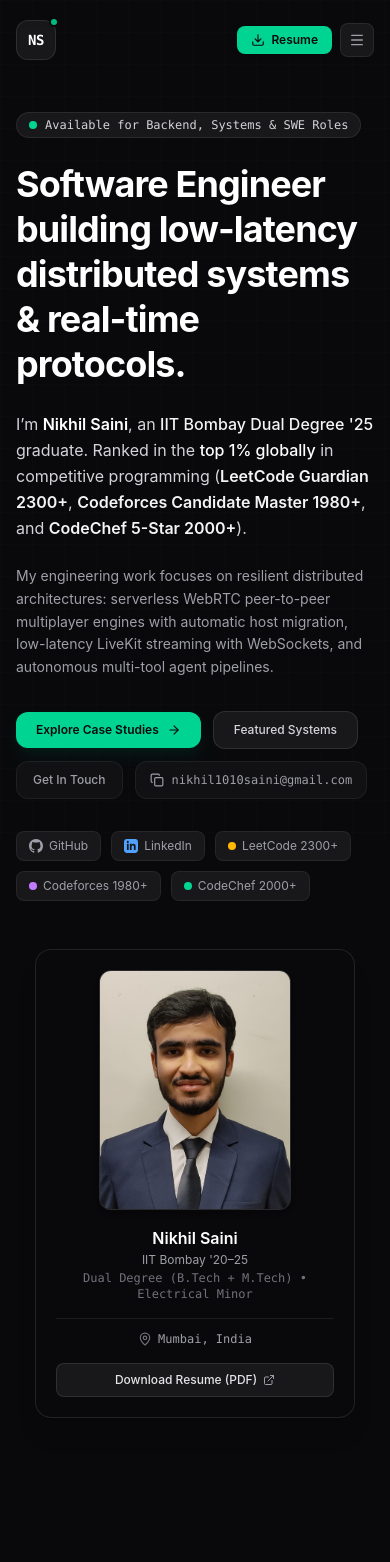
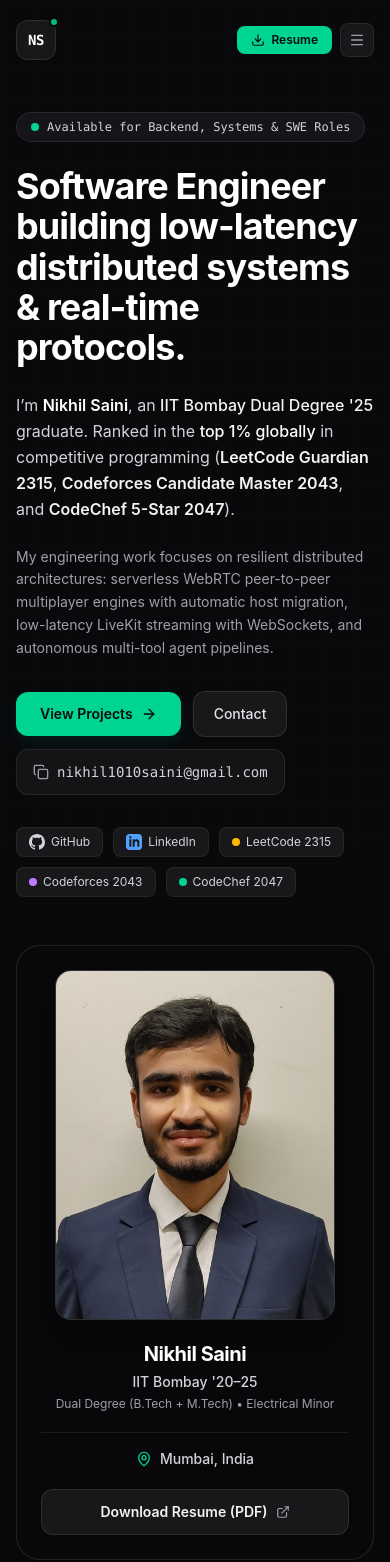
Before and after one commit to NikhilSaini09/portfolio, a Next.js app: page / in a window 390 px wide. Shown: the top 1562 px of the page. Built offline with nearby package versions, Linux system fonts and the light colour scheme.

Commit message:
fix: ui irregularities

```diff
--- a/src/app/projects/[slug]/page.tsx
+++ b/src/app/projects/[slug]/page.tsx
@@ -111,8 +111,8 @@ async function CaseStudyContent({
             {project.period}
           </span>
           {project.featured && (
-            <span className="text-xs font-mono text-cyan-400 bg-cyan-950/50 border border-cyan-500/20 px-2 py-0.5 rounded">
-              Featured Case Study
+            <span className="text-xs font-mono text-emerald-400 bg-emerald-950/50 border border-emerald-500/20 px-2 py-0.5 rounded">
+              Featured Project
             </span>
           )}
         </div>
--- a/src/app/projects/page.tsx
+++ b/src/app/projects/page.tsx
@@ -60,20 +60,20 @@ export default function ProjectsDirectoryPage() {
               Home
             </Link>
             <ChevronRight className="w-3.5 h-3.5 text-zinc-600" />
-            <span className="text-zinc-200">Projects Directory</span>
+            <span className="text-zinc-200">Projects</span>
           </div>
 
           {/* Section Header */}
           <div className="max-w-3xl mb-12">
             <div className="inline-flex items-center gap-2 text-xs font-mono uppercase tracking-wider text-emerald-400 mb-3">
               <Layers className="w-4 h-4" />
-              Engineered Deployments & Systems Archive
+              Engineering Portfolio
             </div>
             <h1 className="text-3xl sm:text-4xl md:text-5xl font-bold tracking-tight text-white mb-4">
-              Projects & Production Systems
+              All Projects
             </h1>
             <p className="text-base text-zinc-300 leading-relaxed">
-              Explore in-depth case studies featuring serverless WebRTC mesh topologies, LiveKit SFU media pipelines, LangGraph autonomous AI agents, and computer vision algorithms.
+              A comprehensive catalog of real-time systems, distributed architectures, applied AI workflows, and software engineering projects.
             </p>
           </div>
 
@@ -197,7 +197,7 @@ export default function ProjectsDirectoryPage() {
                       href={`/projects/${project.slug}`}
                       className="inline-flex items-center gap-1.5 text-xs font-semibold text-emerald-400 hover:text-emerald-300 transition-colors group/link"
                     >
-                      Read Full Case Study
+                      View Project Details
                       <ArrowRight className="w-3.5 h-3.5 group-hover/link:translate-x-1 transition-transform" />
                     </Link>
 
--- a/src/components/CPTelemetryDashboard.tsx
+++ b/src/components/CPTelemetryDashboard.tsx
@@ -25,10 +25,10 @@ export function CPTelemetryDashboard() {
           <div>
             <div className="inline-flex items-center gap-2 text-xs font-mono uppercase tracking-wider text-emerald-400 mb-2">
               <Brain className="w-4 h-4" />
-              Algorithmic Telemetry & Contest Metrics
+              Algorithmic Problem Solving
             </div>
             <h2 className="text-3xl sm:text-4xl font-bold tracking-tight text-white">
-              Competitive Programming Mastery
+              Competitive Programming
             </h2>
           </div>
           <div className="mt-3 md:mt-0 flex items-center gap-3">
--- a/src/components/Hero.tsx
+++ b/src/components/Hero.tsx
@@ -2,7 +2,6 @@
 
 import React, { useState } from "react";
 import Image from "next/image";
-import Link from "next/link";
 import {
   ArrowRight,
   Copy,
@@ -31,68 +30,61 @@ export function Hero() {
           <div className="lg:col-span-7 flex flex-col items-start space-y-6">
 
             {/* Status indicator */}
-            <div className="inline-flex items-center gap-2 px-3 py-1 rounded-full bg-zinc-900 border border-white/[0.08] text-zinc-300 text-xs font-mono">
+            <div className="inline-flex items-center gap-2 px-3.5 py-1.5 rounded-full bg-zinc-900/90 border border-white/[0.08] text-zinc-300 text-xs font-mono">
               <span className="w-2 h-2 rounded-full bg-emerald-400" />
               <span>Available for Backend, Systems & SWE Roles</span>
             </div>
 
             {/* Headline */}
-            <h1 className="text-4xl sm:text-5xl font-bold tracking-tight text-white leading-tight">
+            <h1 className="text-4xl sm:text-5xl lg:text-6xl font-bold tracking-tight text-white leading-[1.12]">
               Software Engineer building low-latency distributed systems & real-time protocols.
             </h1>
 
             {/* Natural prose bio */}
-            <p className="text-base text-zinc-300 leading-relaxed">
+            <p className="text-base sm:text-lg text-zinc-300 leading-relaxed max-w-2xl">
               I’m <span className="text-white font-semibold">Nikhil Saini</span>, an{" "}
               <span className="text-zinc-100 font-medium">IIT Bombay Dual Degree &apos;25</span>{" "}
               graduate. Ranked in the <span className="text-white font-medium">top 1% globally</span> in competitive programming (
-              <span className="text-zinc-100 font-semibold">LeetCode Guardian 2300+</span>,{" "}
-              <span className="text-zinc-100 font-semibold">Codeforces Candidate Master 1980+</span>, and{" "}
-              <span className="text-zinc-100 font-semibold">CodeChef 5-Star 2000+</span>
+              <span className="text-zinc-100 font-semibold">LeetCode Guardian 2315</span>,{" "}
+              <span className="text-zinc-100 font-semibold">Codeforces Candidate Master 2043</span>, and{" "}
+              <span className="text-zinc-100 font-semibold">CodeChef 5-Star 2047</span>
               ).
             </p>
 
-            <p className="text-sm text-zinc-400 leading-relaxed">
+            <p className="text-sm sm:text-base text-zinc-400 leading-relaxed max-w-2xl">
               My engineering work focuses on resilient distributed architectures: serverless WebRTC peer-to-peer multiplayer engines with automatic host migration, low-latency LiveKit streaming with WebSockets, and autonomous multi-tool agent pipelines.
             </p>
 
-            {/* Action Buttons */}
+            {/* Action Buttons - Clean, intentional, no competing duplicate links */}
             <div className="pt-2 flex flex-wrap items-center gap-3 w-full sm:w-auto">
-              <Link
-                href="/projects"
-                className="inline-flex items-center justify-center gap-2 px-5 py-2.5 rounded-xl bg-emerald-400 hover:bg-emerald-300 text-zinc-950 font-semibold text-xs transition-colors shadow-lg shadow-emerald-950/40"
+              <a
+                href="#projects"
+                className="inline-flex items-center justify-center gap-2 px-6 py-3 rounded-xl bg-emerald-400 hover:bg-emerald-300 text-zinc-950 font-semibold text-sm transition-all shadow-lg shadow-emerald-950/40 active:scale-95"
               >
-                <span>Explore Case Studies</span>
-                <ArrowRight className="w-3.5 h-3.5" />
-              </Link>
-
-              <a
-                href="#systems"
-                className="inline-flex items-center justify-center gap-2 px-5 py-2.5 rounded-xl bg-zinc-900 hover:bg-zinc-800 text-zinc-300 hover:text-white font-medium text-xs border border-white/10 transition-colors"
-              >
-                Featured Systems
+                <span>View Projects</span>
+                <ArrowRight className="w-4 h-4" />
               </a>
 
               <a
                 href="#contact"
-                className="inline-flex items-center justify-center gap-2 px-4 py-2.5 rounded-xl bg-zinc-900/60 hover:bg-zinc-800 text-zinc-400 hover:text-zinc-200 font-medium text-xs border border-white/[0.06] transition-colors"
+                className="inline-flex items-center justify-center gap-2 px-5 py-3 rounded-xl bg-zinc-900 hover:bg-zinc-800 text-zinc-200 font-medium text-sm border border-white/10 transition-colors"
               >
-                Get In Touch
+                Contact
               </a>
 
               <button
                 onClick={copyEmail}
-                className="inline-flex items-center justify-center gap-2 px-3.5 py-2.5 rounded-xl bg-zinc-900/60 hover:bg-zinc-800 text-zinc-400 hover:text-zinc-200 text-xs font-mono border border-white/[0.06] transition-colors"
+                className="inline-flex items-center justify-center gap-2 px-4 py-3 rounded-xl bg-zinc-900/80 hover:bg-zinc-800 text-zinc-300 text-sm font-mono border border-white/[0.08] transition-colors"
                 title="Copy email to clipboard"
               >
                 {copied ? (
                   <>
-                    <Check className="w-3.5 h-3.5 text-emerald-400" />
-                    <span className="text-emerald-400">Copied</span>
+                    <Check className="w-4 h-4 text-emerald-400" />
+                    <span className="text-emerald-400 font-medium">Copied</span>
                   </>
                 ) : (
                   <>
-                    <Copy className="w-3.5 h-3.5" />
+                    <Copy className="w-4 h-4 text-zinc-400" />
                     <span>nikhil1010saini@gmail.com</span>
                   </>
                 )}
@@ -100,14 +92,14 @@ export function Hero() {
             </div>
 
             {/* Verified Profile Links */}
-            <div className="pt-2 flex flex-wrap items-center gap-2.5 text-xs text-zinc-400">
+            <div className="pt-2 flex flex-wrap items-center gap-2.5 text-xs sm:text-sm text-zinc-300">
               <a
                 href={PORTFOLIO_DATA.personal.socialLinks.github}
                 target="_blank"
                 rel="noreferrer"
                 className="inline-flex items-center gap-1.5 px-3 py-1.5 rounded-lg bg-zinc-900 hover:bg-zinc-800 border border-white/[0.06] hover:text-white transition-colors"
               >
-                <GithubIcon className="w-3.5 h-3.5" />
+                <GithubIcon className="w-4 h-4" />
                 <span>GitHub</span>
               </a>
 
@@ -117,7 +109,7 @@ export function Hero() {
                 rel="noreferrer"
                 className="inline-flex items-center gap-1.5 px-3 py-1.5 rounded-lg bg-zinc-900 hover:bg-zinc-800 border border-white/[0.06] hover:text-white transition-colors"
               >
-                <LinkedinIcon className="w-3.5 h-3.5 text-blue-400" />
+                <LinkedinIcon className="w-4 h-4 text-blue-400" />
                 <span>LinkedIn</span>
               </a>
 
@@ -128,7 +120,7 @@ export function Hero() {
                 className="inline-flex items-center gap-1.5 px-3 py-1.5 rounded-lg bg-zinc-900 hover:bg-zinc-800 border border-white/[0.06] hover:text-white transition-colors"
               >
                 <span className="w-2 h-2 rounded-full bg-amber-400" />
-                <span>LeetCode 2300+</span>
+                <span>LeetCode 2315</span>
               </a>
 
               <a
@@ -138,7 +130,7 @@ export function Hero() {
                 className="inline-flex items-center gap-1.5 px-3 py-1.5 rounded-lg bg-zinc-900 hover:bg-zinc-800 border border-white/[0.06] hover:text-white transition-colors"
               >
                 <span className="w-2 h-2 rounded-full bg-purple-400" />
-                <span>Codeforces 1980+</span>
+                <span>Codeforces 2043</span>
               </a>
 
               <a
@@ -148,43 +140,44 @@ export function Hero() {
                 className="inline-flex items-center gap-1.5 px-3 py-1.5 rounded-lg bg-zinc-900 hover:bg-zinc-800 border border-white/[0.06] hover:text-white transition-colors"
               >
                 <span className="w-2 h-2 rounded-full bg-emerald-400" />
-                <span>CodeChef 2000+</span>
+                <span>CodeChef 2047</span>
               </a>
             </div>
 
           </div>
 
-          {/* Right Column: Clean, Tasteful Photo Presentation */}
+          {/* Right Column: Confident, Generously Sized Photo Card */}
           <div className="lg:col-span-5 flex justify-center lg:justify-end">
-            <div className="w-full max-w-xs rounded-2xl bg-zinc-950 border border-white/[0.1] p-5 shadow-xl flex flex-col items-center">
+            <div className="w-full max-w-sm rounded-3xl bg-zinc-950/90 border border-white/[0.1] p-6 sm:p-7 shadow-2xl flex flex-col items-center">
 
-              {/* Photo Box without gimmicky badges */}
+              {/* Photo Box with comfortable, generous aspect ratio */}
               <div
-                style={{ width: "192px", height: "240px" }}
-                className="relative w-48 h-60 rounded-xl overflow-hidden bg-zinc-900 border border-white/[0.08] shadow-md"
+                className="relative w-full max-w-[280px] aspect-[4/5] rounded-2xl overflow-hidden bg-zinc-900 border border-white/[0.1] shadow-xl"
               >
                 <Image
                   src="/profile.jpeg"
                   alt="Nikhil Saini"
                   fill
                   priority
-                  sizes="(max-width: 768px) 192px, 192px"
+                  sizes="(max-width: 640px) 280px, 320px"
                   className="object-cover object-top"
                 />
               </div>
 
-              {/* Natural info details */}
-              <div className="w-full mt-4 text-center">
-                <h3 className="text-base font-semibold text-white">Nikhil Saini</h3>
-                <p className="text-xs text-zinc-400 mt-0.5">IIT Bombay &apos;20–25</p>
-                <p className="text-xs text-zinc-500 font-mono mt-0.5">
+              {/* Natural identity and education details */}
+              <div className="w-full mt-5 text-center">
+                <h3 className="text-xl sm:text-2xl font-bold text-white tracking-tight">Nikhil Saini</h3>
+                <p className="text-sm sm:text-base text-zinc-300 font-medium mt-1">
+                  IIT Bombay &apos;20–25
+                </p>
+                <p className="text-xs sm:text-sm text-zinc-400 mt-1">
                   Dual Degree (B.Tech + M.Tech) • Electrical Minor
                 </p>
               </div>
 
-              <div className="w-full mt-4 pt-3 border-t border-white/[0.08] flex items-center justify-center text-xs font-mono text-zinc-400">
-                <span className="flex items-center gap-1.5">
-                  <MapPin className="w-3.5 h-3.5 text-zinc-500" />
+              <div className="w-full mt-5 pt-4 border-t border-white/[0.08] flex items-center justify-center text-sm font-medium text-zinc-300">
+                <span className="flex items-center gap-2">
+                  <MapPin className="w-4 h-4 text-emerald-400" />
                   Mumbai, India
                 </span>
               </div>
@@ -193,10 +186,10 @@ export function Hero() {
               <a
                 href={PORTFOLIO_DATA.personal.resumeUrl}
                 download="Nikhil_Saini_Resume.pdf"
-                className="w-full mt-4 py-2 rounded-lg bg-zinc-900 hover:bg-zinc-800 border border-white/10 text-xs font-medium text-zinc-200 hover:text-white text-center transition-colors flex items-center justify-center gap-1.5"
+                className="w-full mt-5 py-3 rounded-xl bg-zinc-900 hover:bg-zinc-800 border border-white/10 text-sm font-semibold text-zinc-100 hover:text-white text-center transition-all flex items-center justify-center gap-2 shadow-sm hover:shadow-md"
               >
                 <span>Download Resume (PDF)</span>
-                <ExternalLink className="w-3 h-3 text-zinc-400" />
+                <ExternalLink className="w-3.5 h-3.5 text-zinc-400" />
               </a>
 
             </div>
--- a/src/components/Navbar.tsx
+++ b/src/components/Navbar.tsx
@@ -18,8 +18,7 @@ export function Navbar() {
   }, []);
 
   const navLinks = [
-    { name: "Projects", href: "/#systems" },
-    { name: "All Work", href: "/projects" },
+    { name: "Projects", href: "/#projects" },
     { name: "Competitive Programming", href: "/#telemetry" },
     { name: "Skills", href: "/#skills" },
     { name: "Experience", href: "/#experience" },
--- a/src/components/ProjectsSection.tsx
+++ b/src/components/ProjectsSection.tsx
@@ -43,7 +43,7 @@ export function ProjectsSection() {
       : PORTFOLIO_DATA.projects.filter((p) => p.category === activeCategory);
 
   return (
-    <section id="systems" className="py-20 relative">
+    <section id="projects" className="py-20 relative">
       <div className="max-w-7xl mx-auto px-4 sm:px-6 lg:px-8">
 
         {/* Section Heading */}
@@ -51,10 +51,10 @@ export function ProjectsSection() {
           <div>
             <div className="inline-flex items-center gap-2 text-xs font-mono uppercase tracking-wider text-emerald-400 mb-2">
               <Layers className="w-4 h-4" />
-              Engineered Deployments & Systems
+              Selected Engineering Work
             </div>
             <h2 className="text-3xl sm:text-4xl font-bold tracking-tight text-white">
-              Featured Systems & Architecture
+              Featured Projects
             </h2>
           </div>
 
@@ -63,7 +63,7 @@ export function ProjectsSection() {
               href="/projects"
               className="inline-flex items-center gap-2 px-4 py-2 rounded-xl bg-zinc-900/80 hover:bg-zinc-800 text-xs font-mono text-emerald-400 border border-emerald-500/30 transition-all hover:border-emerald-400"
             >
-              <span>Explore All Case Studies ({PORTFOLIO_DATA.projects.length})</span>
+              <span>View All Projects ({PORTFOLIO_DATA.projects.length})</span>
               <ArrowRight className="w-3.5 h-3.5" />
             </Link>
           </div>
@@ -163,7 +163,7 @@ export function ProjectsSection() {
                   className="inline-flex items-center gap-1.5 text-xs font-semibold text-emerald-400 hover:text-emerald-300 group/link"
                 >
                   <Cpu className="w-3.5 h-3.5" />
-                  <span>Case Study & Media</span>
+                  <span>Project Details & Media</span>
                   <ArrowRight className="w-3.5 h-3.5 group-hover/link:translate-x-1 transition-transform" />
                 </Link>
 
--- a/src/components/SkillsMatrix.tsx
+++ b/src/components/SkillsMatrix.tsx
@@ -23,14 +23,14 @@ export function SkillsMatrix() {
           <div>
             <div className="inline-flex items-center gap-2 text-xs font-mono uppercase tracking-wider text-emerald-400 mb-2">
               <Code2 className="w-4 h-4" />
-              Technical Stack & Production Competencies
+              Technical Toolkit
             </div>
             <h2 className="text-3xl sm:text-4xl font-bold tracking-tight text-white">
-              Skills & Engineering Tooling
+              Skills & Technologies
             </h2>
           </div>
           <p className="mt-3 md:mt-0 text-sm text-zinc-400 max-w-md">
-            Production-grade competencies spanning low-latency network protocols, core languages, full-stack frameworks, and automated CI/CD pipelines.
+            Core competencies across low-latency network protocols, systems programming, modern web frameworks, and algorithmic design.
           </p>
         </div>
 
--- a/src/data/portfolio-data.ts
+++ b/src/data/portfolio-data.ts
@@ -246,7 +246,7 @@ export const PORTFOLIO_DATA = {
       title: "Discord-Style Real-Time Platform",
       tagline: "Full-Stack Text, Voice & Video Communication Suite with LiveKit SFU & WebSockets",
       period: "Aug 2025 - Sep 2025",
-      category: "Full-Stack & Web",
+      category: "Systems & Real-Time",
       technologies: ["Next.js", "TypeScript", "Tailwind CSS", "Prisma", "PostgreSQL", "WebSockets", "LiveKit SFU", "Clerk", "ShadCN"],
       liveUrl: "https://discord-like-app-delta.vercel.app/",
       githubUrl: "https://github.com/NikhilSaini09/discord-like-app",
```
Also changed, not shown: src/components/Footer.tsx (+12 -4 lines).
